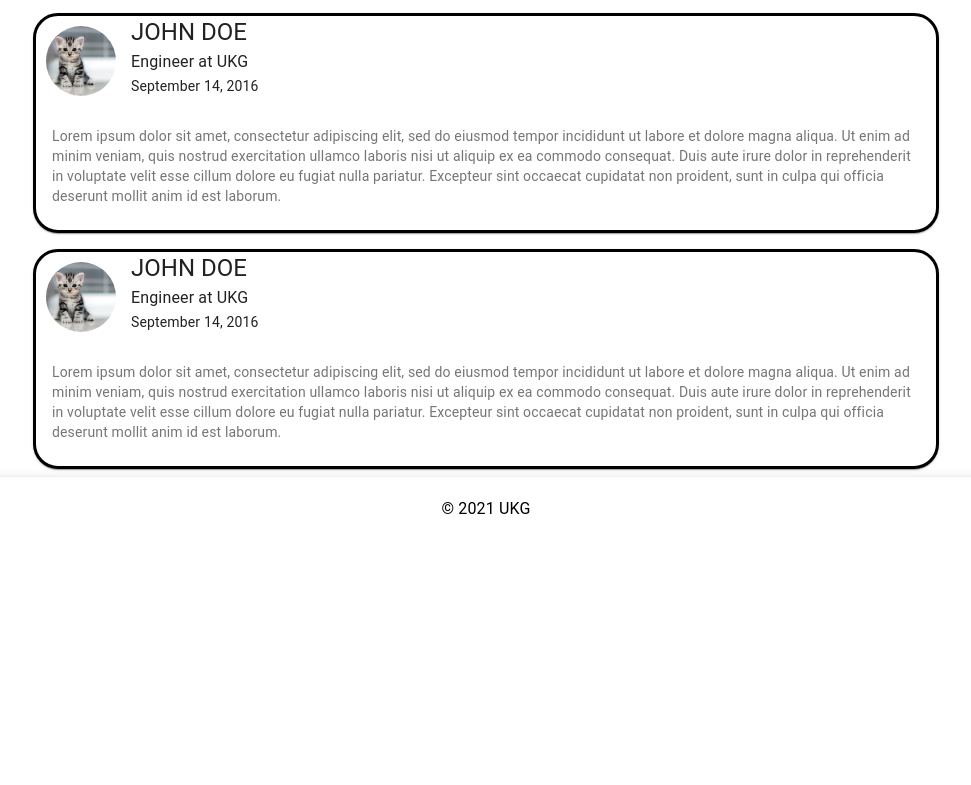
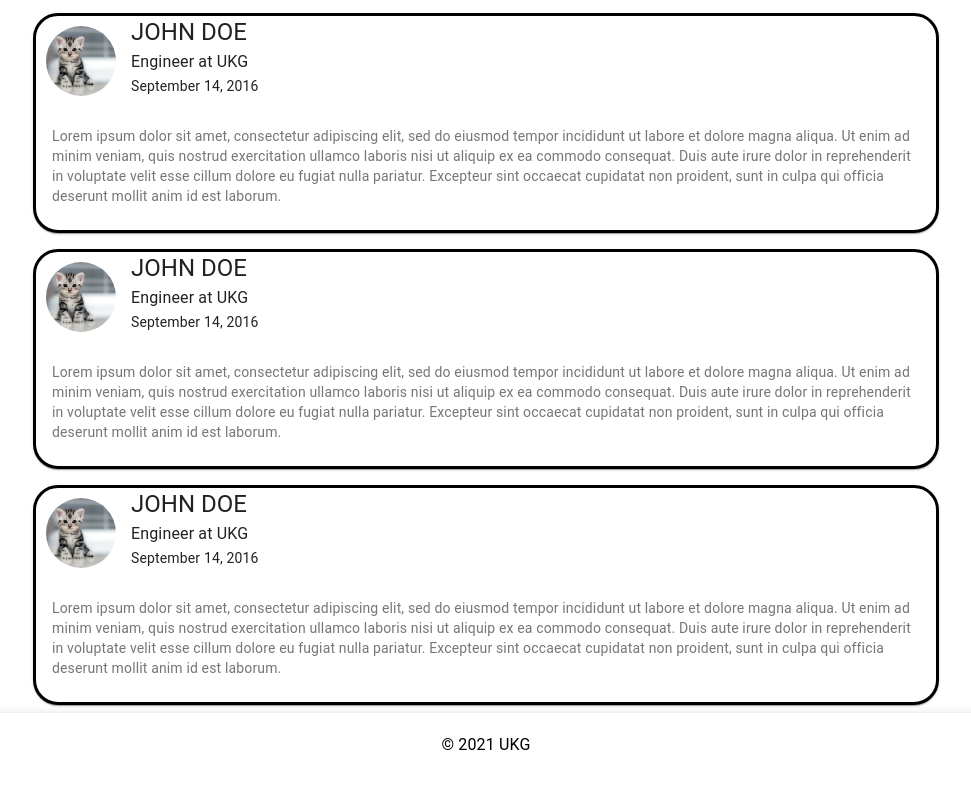
Before and after one commit to Benedict-Scrumberbatch/peer-recognition-frontend, a React (Create React App) app: page /feed in a window 1280 px wide. Shown: the part 459-1244 px from the top of the page, without its empty margins (154-1125 px from the left). Before the commit the page ends 1008 px from the top, so only its background shows below. Built offline with nearby package versions, Linux system fonts and the light colour scheme; sample sign-in values are in the browser's storage.

Commit message:
Fix feed to be a Class component over Hooks

```diff
--- a/src/components/Feed/Feed.tsx
+++ b/src/components/Feed/Feed.tsx
@@ -1,13 +1,15 @@
-import React, { useState } from 'react';
-// Material UI Components
-import { makeStyles } from '@material-ui/core/styles';
+import React, { Component } from 'react';
+// Material UI Styling
+import { Theme } from '@material-ui/core/styles/createMuiTheme';
+import { createStyles, withStyles, WithStyles } from "@material-ui/core/styles";
+// Material UI Comopnents
 import Container from '@material-ui/core/Container';
 import Button from '@material-ui/core/Button';
 // Custom Components
 import Searchbar from './Searchbar';
 import Post from './Post';
 
-const useStyles = makeStyles((theme) => ({
+const styles = (theme: Theme) => createStyles({
   grow: {
     marginTop: theme.spacing(4)
   },
@@ -44,16 +46,20 @@ const useStyles = makeStyles((theme) => ({
   postItem: {
     padding: theme.spacing(1)
   }
-}));
+});
 
-export default function Feed() {
-  const classes = useStyles();
-  const [postList, setPostList] = useState([
-    {},
-    {},
-    {}
-  ])
+interface Props extends WithStyles<typeof styles>{ }
 
+class Profile extends Component<Props, any> {
+  constructor(props: any) {
+    super(props);
+    this.state = {
+      postList: [{}, {}, {}, {}]
+    }
+  }
+
+  render() {
+    const { classes } = this.props;
     return (
       <Container maxWidth="lg">
         <div className={classes.grow} />
@@ -65,10 +71,10 @@ export default function Feed() {
           <Button variant="contained" className={classes.buttonItem}>{"See My Posts"}</Button>
         </div>
         <div className={classes.postList}>
-        {postList.map((val, idx) => {
+          {this.state.postList.map((val: any, idx: number) => {
             // const { nameFrom, titleFrom, nameTo, titleTo, date } = val;
             return (
-            <div className={classes.postItem}>
+              <div key={idx} className={classes.postItem}>
                 <Post />
               </div>
             )
@@ -77,3 +83,6 @@ export default function Feed() {
       </Container>
     )
   }
+}
+
+export default withStyles(styles, { withTheme: true })(Profile);
```
Lines whose indentation alone changed are shown as unchanged.
